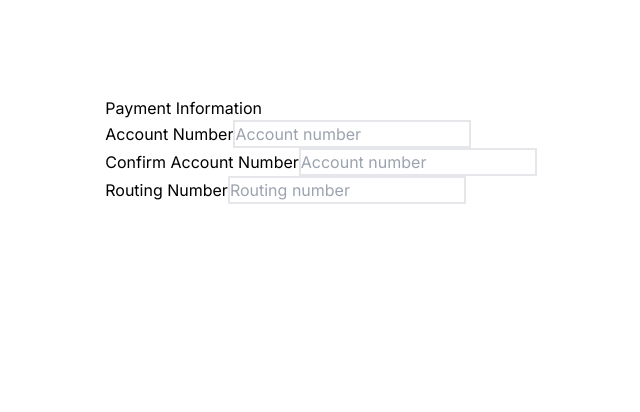
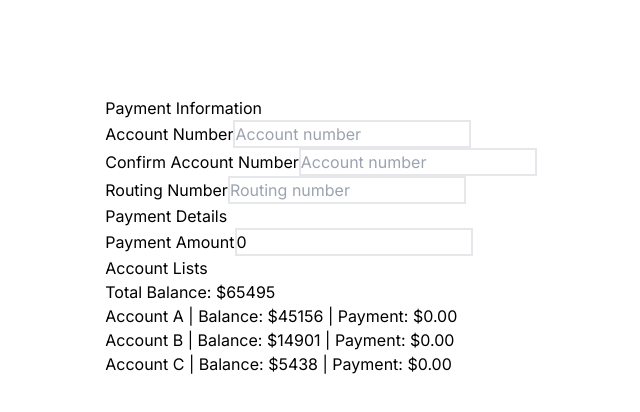
Before and after one commit to jaeyoungchang5/clerkie-fe-challenge, a Next.js app: page / in a window 1280 px wide. Shown: the top 412 px of the page, without its empty margins (319-959 px from the left). Built offline with nearby package versions, Linux system fonts and the light colour scheme.

Commit message:
Create PaymentDetails component with AccountList and Account children

```diff
--- /dev/null
+++ b/src/app/components/Account.tsx
@@ -0,0 +1,22 @@
+import React, { useEffect, useState } from 'react'
+import { AccountDetails, Value } from '../types';
+
+interface AccountProps {
+    account: AccountDetails,
+    paymentAmount: Value,
+    totalBalance: number,
+}
+
+const Account = ({ account, paymentAmount, totalBalance }: AccountProps) => {
+    const [payment, setPayment] = useState<number>(0);
+
+    useEffect(() => {
+        setPayment( (account.balance / totalBalance) * paymentAmount.value );
+    }, [paymentAmount])
+
+    return (
+        <div>Account {account.name} | Balance: ${account.balance} | Payment: ${payment.toFixed(2)}</div>
+    )
+}
+
+export default Account
--- /dev/null
+++ b/src/app/components/AccountLists.tsx
@@ -0,0 +1,28 @@
+import React from 'react'
+import Account from './Account'
+import { AccountDetails, Value } from '../types'
+
+interface AccountListsProps {
+    accounts: AccountDetails[],
+    paymentAmount: Value,
+    totalBalance: number,
+}
+
+const AccountLists = ({ accounts, paymentAmount, totalBalance }: AccountListsProps) => {
+    return (
+        <div>
+            Account Lists
+            <p>Total Balance: ${totalBalance}</p>
+
+            {accounts.map((account, key) => {
+                return (
+                    <div key={key}>
+                        <Account key={key} account={account} totalBalance={totalBalance} paymentAmount={paymentAmount} />
+                    </div>
+                )
+            })}
+        </div>
+    )
+}
+
+export default AccountLists
--- a/src/app/components/NumberInput.tsx
+++ b/src/app/components/NumberInput.tsx
@@ -6,9 +6,10 @@ interface NumberInputProps {
 	value: string,
 	handleChange: Function,
 	errorMessage: string,
+	isCurrency?: boolean,
 }
 
-const NumberInput = ({ title, defaultText, value, handleChange, errorMessage }: NumberInputProps) => {
+const NumberInput = ({ title, defaultText, value, handleChange, errorMessage, isCurrency }: NumberInputProps) => {
 	function handleInputChange(event: React.ChangeEvent<HTMLInputElement>) {
 		const inputText = event.target.value;
 		if (!isNaN(+inputText)) {
--- /dev/null
+++ b/src/app/components/PaymentDetails.tsx
@@ -0,0 +1,50 @@
+'use client';
+import React, { useEffect, useState } from 'react'
+import NumberInput from './NumberInput'
+import AccountLists from './AccountLists';
+import { AccountDetails, Value } from '../types';
+
+const PaymentDetails = () => {
+    const [paymentAmount, setPaymentAmount] = useState<Value>( {value: 0, errorMessage: ''} );
+    const [accounts, setAccounts] = useState<AccountDetails[]>([
+        { name: 'A', balance: 45156, isSelected: true },
+        { name: 'B', balance: 14901, isSelected: true },
+        { name: 'C', balance:  5438, isSelected: true }
+    ]);
+    const [totalBalance, setTotalBalance] = useState<number>(() => {
+        let sum: number = 0;
+        for (let account of accounts) {
+            sum += account.balance;
+        }
+        return sum;
+    });
+
+
+    function handlePaymentAmountChange(value: string) {
+        if (isNaN(+value)) {
+            return;
+        }
+
+        setPaymentAmount((prev) => ({
+            ...prev,
+            value: +value
+        }))
+    }
+
+    return (
+        <div>
+            Payment Details
+            <NumberInput
+                title={'Payment Amount'}
+                defaultText={'0.00'}
+                value={paymentAmount.value.toString()}
+                handleChange={handlePaymentAmountChange}
+                errorMessage={paymentAmount.errorMessage}
+            />
+
+            <AccountLists accounts={accounts} paymentAmount={paymentAmount} totalBalance={totalBalance} />
+        </div>
+    )
+}
+
+export default PaymentDetails
--- a/src/app/components/PaymentForm.tsx
+++ b/src/app/components/PaymentForm.tsx
@@ -1,5 +1,6 @@
 import React, { useState } from 'react'
 import PaymentInformation from './PaymentInformation'
+import PaymentDetails from './PaymentDetails'
 
 const PaymentForm = () => {
 
@@ -7,6 +8,7 @@ const PaymentForm = () => {
 		<div>
 			<form>
 				<PaymentInformation />
+				<PaymentDetails />
 			</form>
 		</div>
 	)
--- a/src/app/components/PaymentInformation.tsx
+++ b/src/app/components/PaymentInformation.tsx
@@ -1,11 +1,8 @@
 'use client';
 import React, { useEffect, useState } from 'react'
 import NumberInput from './NumberInput';
+import { AccountType } from '../enums';
 
-enum AccountType {
-	Checking,
-	Savings
-}
 
 type Value = {
     value: string,
--- /dev/null
+++ b/src/app/enums.ts
@@ -0,0 +1,4 @@
+export enum AccountType {
+	Checking,
+	Savings
+}
--- /dev/null
+++ b/src/app/types.ts
@@ -0,0 +1,10 @@
+export type Value = {
+    value: number,
+    errorMessage: string,
+}
+
+export type AccountDetails = {
+    name: string,
+    balance: number,
+    isSelected: boolean,
+}
```
